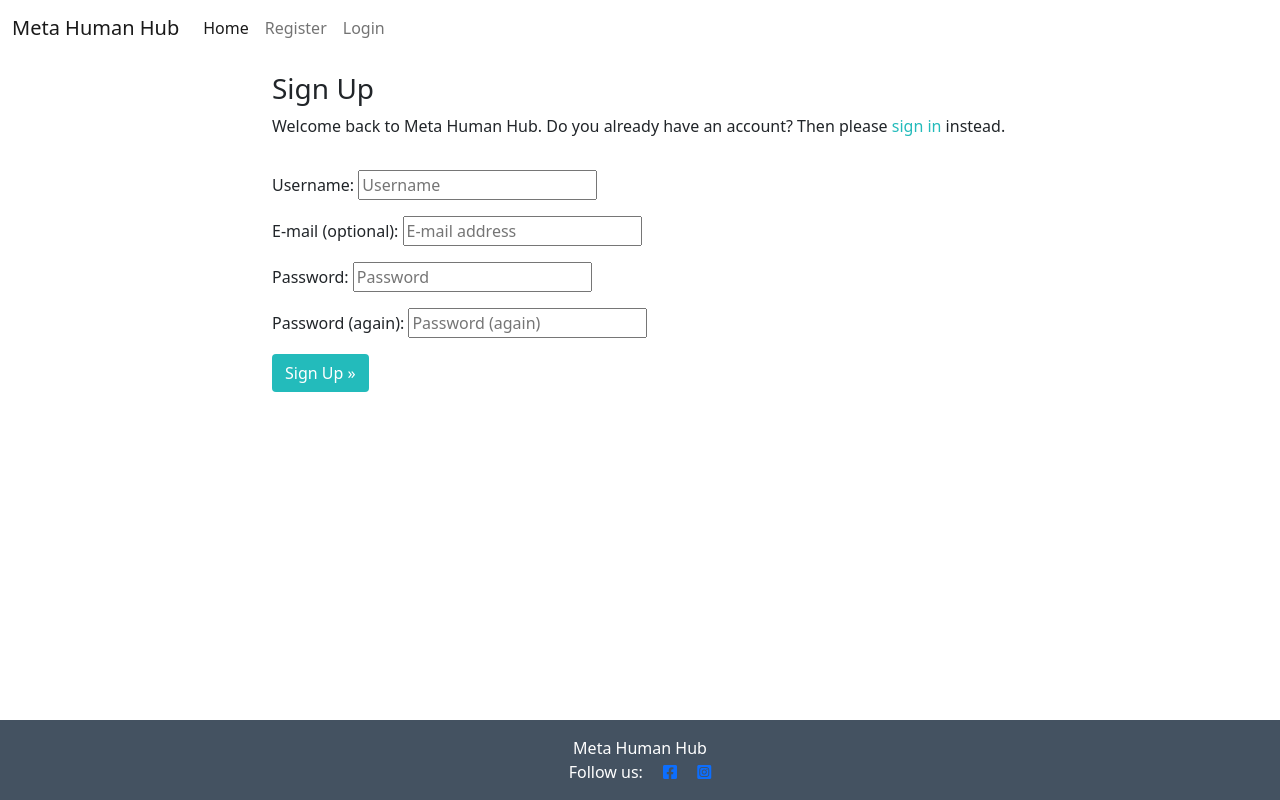
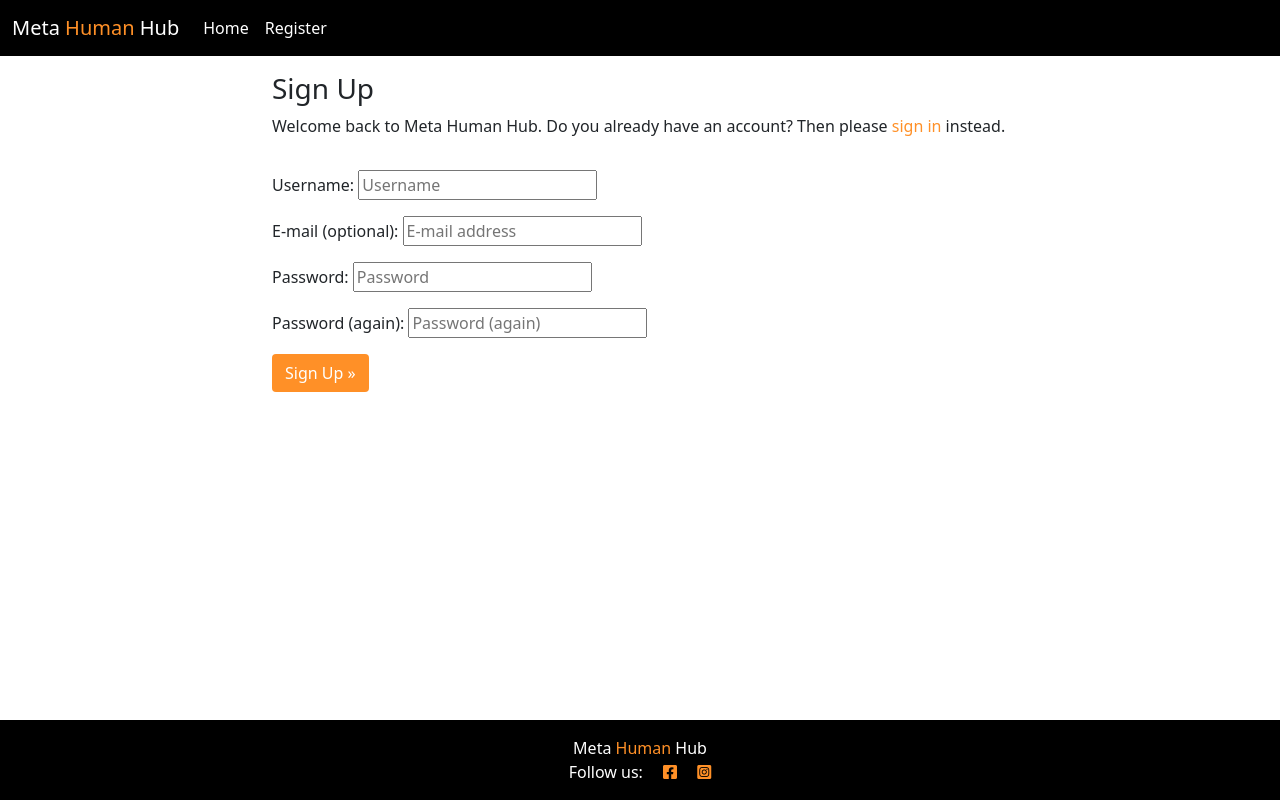
Before and after one commit to Code-Institute-Submissions/ak2489-meta-human-hub2_SepResub, a Django app: page /accounts/signup/ in a window 1280 px wide. Run offline with Django 3.2, Linux system fonts and the light colour scheme.

Commit message:
added css styling to match branding colours

```diff
--- a/static/css/style.css
+++ b/static/css/style.css
@@ -7,7 +7,7 @@ body {
 }
 
 .dark-bg {
-    background-color: #445261;
+    background-color: black;
 }
 
 .main-bg {
@@ -88,22 +88,22 @@ body {
 
 .post-subtitle {
     margin-left: 5%;
-    color: lightgray;
+    color: #fff;
 }
 
 .btn-signup {
-    background-color: #23BBBB;
+    background-color: #FF9027;
     color: #fff;
 }
 
 .btn-signup:hover,
 .btn-signup:active {
     background-color: #fff;
-    color: #23BBBB;
+    color: #FF9027;
 }
 
 .link {
-    color: #23BBBB;
+    color: #FF9027;
     text-decoration: none;
 }
 
@@ -113,15 +113,14 @@ body {
     text-decoration: underline;
 }
 
-.btn-like {
-    color: #E84610;
-    border: none;
-    background: transparent;
+.brand {
+    color: #FF9027;
 }
 
-.btn-like:hover,
-.btn-like:active {
-    color: #E84610;
-    background: transparent;
-    border: none;
+a {
+    color: #FF9027;
 }
+
+nav {
+    background-color: black;
+}
--- a/templates/base.html
+++ b/templates/base.html
@@ -24,9 +24,9 @@
 
     <!-- Navigation -->
 
-    <nav class="navbar navbar-expand-lg navbar-light bg-white">
+    <nav class="navbar navbar-expand-lg navbar-light">
         <div class="container-fluid">
-            <a class="navbar-brand" href="{% url 'home' %}">Meta Human Hub</a>
+            <a class="navbar-brand text-white" href="{% url 'home' %}">Meta <span class="brand">Human</span> Hub</a>
             <button class="navbar-toggler" type="button" data-bs-toggle="collapse" data-bs-target="#navbarText"
                 aria-controls="navbarText" aria-expanded="false" aria-label="Toggle navigation">
                 <span class="navbar-toggler-icon"></span>
@@ -34,15 +34,15 @@
             <div class="collapse navbar-collapse" id="navbarText">
                 <ul class="navbar-nav me-auto mb-2 mb-lg-0">
                     <li class="nav-item">
-                        <a class="nav-link active" aria-current="page" href="{% url 'home' %}">Home</a>
+                        <a class="nav-link active text-white" aria-current="page" href="{% url 'home' %}">Home</a>
                     </li>
                     {% if user.is_authenticated %}
                     <li class="nav-item">
-                        <a class="nav-link" href="{% url 'account_logout' %}">Logout</a>
+                        <a class="nav-link text-white" href="{% url 'account_logout' %}">Logout</a>
                     </li>
                     {% else %}
                     <li class="nav-item">
-                        <a class="nav-link" href="{% url 'account_signup' %}">Register</a>
+                        <a class="nav-link text-white" href="{% url 'account_signup' %}">Register</a>
                     </li>
                     <li class="nav-item">
                         <a class="nav-link" href="{% url 'account_login' %}">Login</a>
@@ -61,7 +61,7 @@
 
     <!-- Footer -->
     <footer class="footer mt-auto py-3 dark-bg">
-        <p class="m-0 text-center text-white">Meta Human Hub</p>
+        <p class="m-0 text-center text-white">Meta <span class="brand">Human</span> Hub</p>
         <p class="m-0 text-center text-white">Follow us:
             <a href="https://www.facebook.com/metahumanfitness92-1279886915494731" target="_blank"><i class="fab fa-facebook-square ms-3"></i></a>
             <a href="https://www.instagram.com/metahumanfitness92/" target="_blank"><i class="fab fa-instagram-square ms-3"></i></a>
--- /dev/null
+++ b/templates/home.html
@@ -0,0 +1 @@
+{% extends "base.html" %}
```
Also changed, not shown: other parts of static/css/style.css (+7 -7 lines), media/images/IMG-20220122-WA0003.jpg (deleted).
